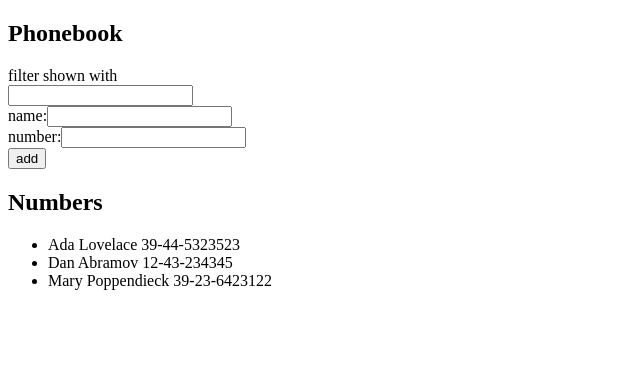
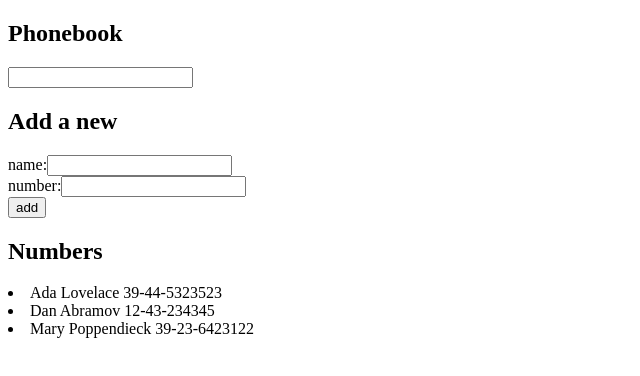
Before and after one commit to Jonashr/full-stack-open-part-2-client-server-communication, a React (Create React App) app in the folder phonebook/: page / in a window 1280 px wide. Shown: the top 376 px of the page, without its empty margins (0-640 px from the left). Built offline with nearby package versions, Linux system fonts and the light colour scheme.

Commit message:
Part 5, refactored code a little bit.

```diff
--- a/phonebook/src/App.js
+++ b/phonebook/src/App.js
@@ -1,9 +1,12 @@
 import React, { useState } from 'react'
 import Person from './Component/Person'
-
+import Filter from './Component/Filter'
+import PersonForm from './Component/PersonForm'
+import Persons from './Component/Persons'
 
 
 const App = () => {
+
   const [ persons, setPersons] = useState([
     { name: 'Ada Lovelace', number: '39-44-5323523' },
     { name: 'Dan Abramov', number: '12-43-234345' },
@@ -14,10 +17,6 @@ const App = () => {
   const [ newNumber, setNewNumber] = useState('')
 
   const [ searchName, setSearchName] = useState('')
-
-  const filterPerson = (name) => {
-    persons.filter(person => person.name.includes(name))
-  }
 
   const handleNameChange = (event) => {
     setNewName(event.target.value)
@@ -31,25 +30,6 @@ const App = () => {
    setNewNumber(event.target.value)
   }
 
- const rows = () =>
-  persons.map(person =>
-    <Person
-      key={person.name}
-      person={person}
-    />
-  )
-
-  const rowsFilter = () => {
-    const filteredPersons = persons.filter(person => person.name.includes(searchName))
-    return(
-      filteredPersons.map(person =>
-      <Person
-        key={person.name}
-        person={person} />
-      )
-    )
-  }
-
   const addPerson = (event) => {
     event.preventDefault()
 
@@ -60,8 +40,6 @@ const App = () => {
       number: newNumber
     }
 
-  console.log('Name exists?', isNewName)
-
     if(isNewName.length > 0) {
       return alert(`${newName} is already added to the phonebook`)
     }
@@ -69,35 +47,17 @@ const App = () => {
     setPersons(persons.concat(nameObject))
   }
 
+ const filteredPersons = persons.filter(person => person.name.includes(searchName))
+
   return (
     <div>
       <h2>Phonebook</h2>
-      <div>
-        filter shown with
-        <form onChange={filterPerson}>
-          <input value={searchName}
-                 onChange={handleSearchNameChange} />
-        </form>
-      </div>
-
-      <form onSubmit={addPerson}>
-        <div>
-          name:
-            <input value={newName}
-            onChange={handleNameChange} />
-        </div>
-        <div>
-          number:
-            <input value={newNumber}
-            onChange={handleNumberChange} />
-        </div>
-        <button type="submit">add</button>
-        </form>
+      <Filter persons={persons} searchName={searchName} handleSearchNameChange={handleSearchNameChange} />
+      <h2>Add a new</h2>
+      <PersonForm addPerson={addPerson} newName={newName} newNumber={newNumber} handleNameChange={handleNameChange} handleNumberChange={handleNumberChange} />
       <h2>Numbers</h2>
       <div>
-        <ul>
-          {rowsFilter( )}
-        </ul>
+       <Persons filteredPersons={filteredPersons}/>
       </div>
     </div>
   )
--- /dev/null
+++ b/phonebook/src/Component/Filter.js
@@ -0,0 +1,19 @@
+import React from 'react'
+
+const filteredPersons = (persons, searchName) => {
+    persons.filter(person => person.name.includes(searchName))
+}
+
+
+const Filter = ({persons, searchName, handleSearchNameChange}) => {
+    return (
+    <div>
+    <form onChange={filteredPersons(persons, searchName)}>
+      <input value={searchName}
+             onChange={handleSearchNameChange} />
+    </form>
+  </div>
+    )
+}
+
+export default Filter
--- a/phonebook/src/Component/Person.js
+++ b/phonebook/src/Component/Person.js
@@ -4,7 +4,6 @@ const Person = ({person}) => {
     console.log('Logging person:', person)
     return(
         <li>{person.name} {person.number}</li>
-
     )
 }
 
--- /dev/null
+++ b/phonebook/src/Component/PersonForm.js
@@ -0,0 +1,21 @@
+import React from 'react'
+
+const PersonForm = ({addPerson, newName, newNumber, handleNameChange, handleNumberChange}) => {
+    return(
+        <form onSubmit={addPerson}>
+        <div>
+          name:
+            <input value={newName}
+            onChange={handleNameChange} />
+        </div>
+        <div>
+          number:
+            <input value={newNumber}
+            onChange={handleNumberChange} />
+        </div>
+        <button type="submit">add</button>
+        </form>
+    )
+}
+
+export default PersonForm
--- /dev/null
+++ b/phonebook/src/Component/Persons.js
@@ -0,0 +1,14 @@
+import React from 'react'
+import Person from './Person'
+
+const Persons = ({filteredPersons}) => {
+    return(
+      filteredPersons.map(person =>
+      <Person
+        key={person.name}
+        person={person} />
+      )
+    )
+  }
+
+  export default Persons
```
Lines whose indentation alone changed are shown as unchanged.
